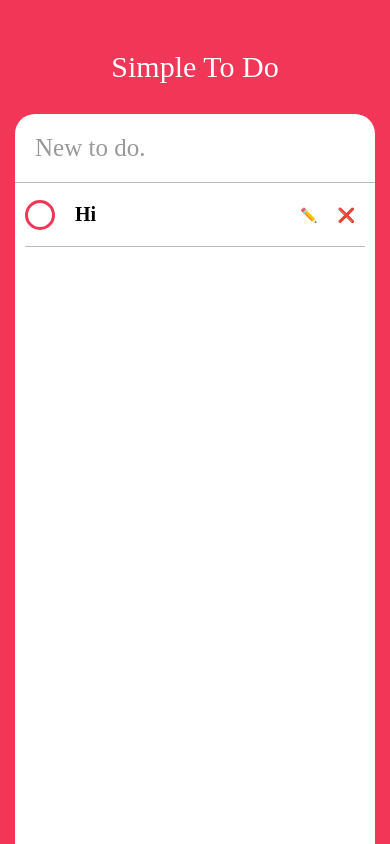
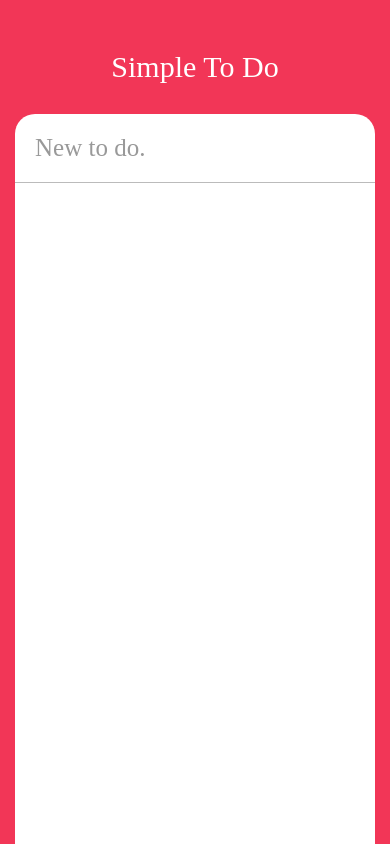
Before and after one commit to iyamus/reactnative_todo_200116, a React Native app in the folder todo/: screen / in a window 390 px wide. Built offline with nearby package versions, Linux system fonts and the light colour scheme.

Commit message:
7_implemented delete todo

```diff
--- a/todo/App.js
+++ b/todo/App.js
@@ -43,7 +43,13 @@
 
           />
           <ScrollView contentContainerStyle={styles.todo}>
-            <ToDo text={"Hi"} />
+            {Object.values(todo).map(todo =>
+              <ToDo
+                key={todo.id}
+                deleteTodo={this._deleteTodo}
+
+                {...todo}>
+              </ToDo>)}
 
           </ScrollView>
         </View>
@@ -91,7 +97,25 @@
       });
     }
   }
+
+
+  _deleteTodo = (id) => {
+    this.setState(prevState => {
+      const todo = prevState.todo;
+      delete todo[id];
+      const newState = {
+        ...prevState,
+        ...todo
+      };
+      return { ...newState };
+    });
+  };
+
 }
+
+
+
+
 const styles = StyleSheet.create({
   container: {
     flex: 1,
--- a/todo/ToDo.js
+++ b/todo/ToDo.js
@@ -1,18 +1,22 @@
 import React from 'react';
-import { TouchableOpacity, StyleSheet, Text, View, StatusBar, TextInput, Dimensions, Platform } from 'react-native';
+import { TouchableOpacity, StyleSheet, Text, View, StatusBar, TextInput, Dimensions, Platform, TouchableNativeFeedbackBase } from 'react-native';
 
 const { width, height } = Dimensions.get("window");
 
 export default class ToDo extends React.Component {
 
-    state = {
-        isEditing: false,
-        isCompleted: false,
-        toDoValue: ""
-    };
+    constructor(props) {
+        super(props);
+        this.state = {
+            isEditing: false,
+            toDoValue: props.text
+        }
+    }
+
     render() {
-        const { isCompleted, isEditing } = this.state;
-        const { text } = this.props;
+        // console.log("Todo.js ",this.props); 포기하지 말고 하나씩 확인해보자.
+        const { isEditing, toDoValue, isCompleted } = this.state;
+        const { text, id, deleteTodo } = this.props;
 
         return (
             <View style={styles.container}>
@@ -29,12 +33,12 @@
                             styles.text,
                             styles.input,
                             isCompleted ?
-                            styles.comletedText : styles.uncompletedText]}
-                            value={this.state.toDoValue} multiline={true}
+                                styles.comletedText : styles.uncompletedText]}
+                            value={toDoValue} multiline={true}
                             onChangeText={this._controlInput}
                             // 외부영역 클릭시 자동으로 입력되도록 함.
                             onBlur={this._finishEditing}
-                            />
+                        />
                         ) : (
                             <Text style={
                                 [
@@ -64,7 +68,11 @@
                                     <Text style={styles.actionText}>✏️</Text>
                                 </View>
                             </TouchableOpacity>
-                            <TouchableOpacity>
+                            <TouchableOpacity onPressOut={event => {
+                                // console.log("touch",id); 포기하지 말고 하나씩 확인해보자.
+                                event.stopPropagation;
+                                deleteTodo(id)
+                            }}>
                                 <View style={styles.actionContainer}>
                                     <Text style={styles.actionText}>❌</Text>
                                 </View>
@@ -82,11 +90,9 @@
         })
     }
     _startEditing = () => {
-        const { text } = this.props;
         this.setState(preState => {
             return {
-                isEditing: true,
-                toDoValue: text
+                isEditing: true
             };
         })
 
@@ -98,7 +104,7 @@
             };
         })
     }
-    _controlInput = (text)=>{
+    _controlInput = (text) => {
         this.setState({
             toDoValue: text
         })
```
